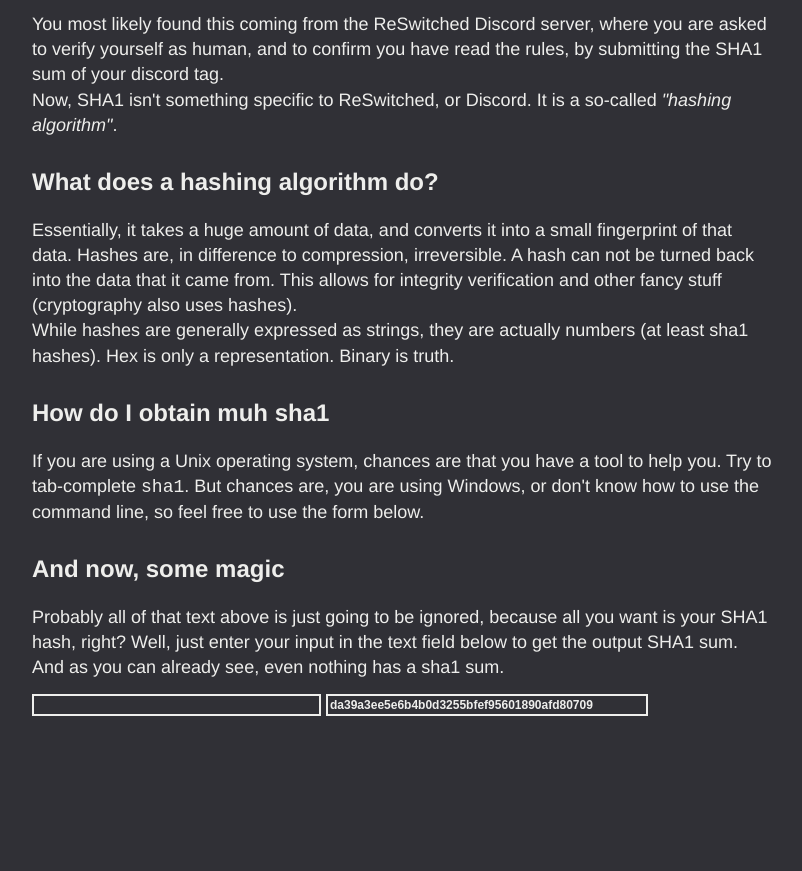
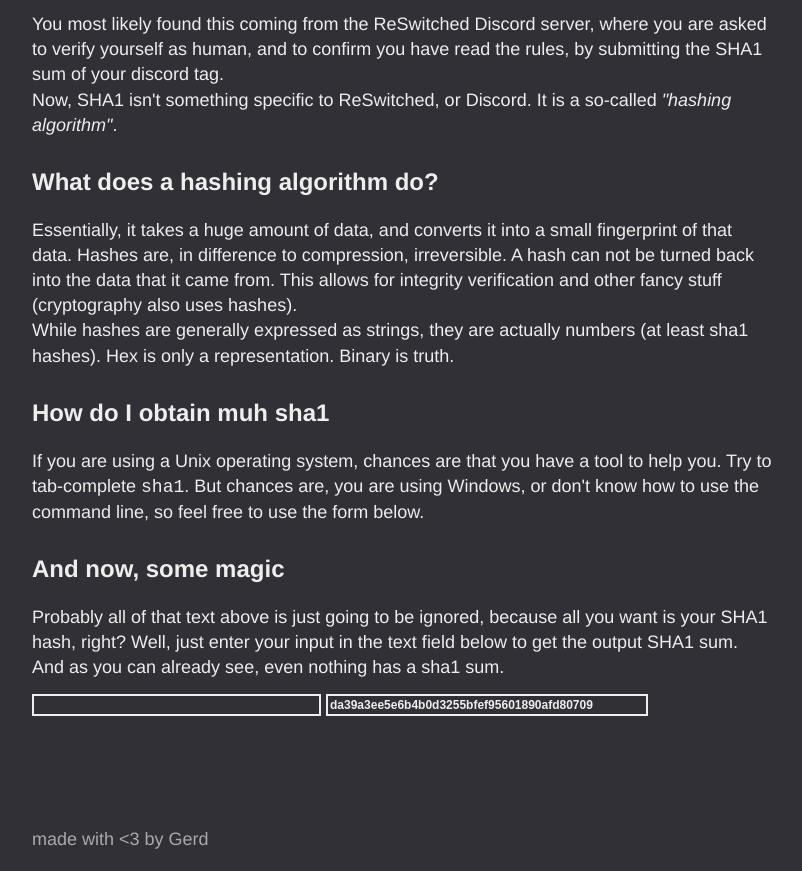
Before and after one commit to gerd2002/sha1.info, a plain HTML site: page index.html in a window 1280 px wide. Shown: the part 138-1009 px from the top of the page, without its empty margins (238-1040 px from the left). Before the commit the page ends 872 px from the top, so only its background shows below. Drawn offline with Linux system fonts and the light colour scheme.

Commit message:
ave insisted on credits?

```diff
--- a/index.html
+++ b/index.html
@@ -45,6 +45,9 @@
       input#hash-out.nonempty {
         color: #19cf9b;
         border-color: #19cf9b;
+      }
+      .footer {
+        color: #aaaaa9;
       }
     </style>
     <script>
@@ -106,6 +109,9 @@
       </script>
 
       <p style="display: none;">we believe in your habilities</p>
+      <br><br><br br="br?"/>
+
+      <p class="footer">made with <3 by Gerd </p>
     </div>
   </body>
 </html>
```
